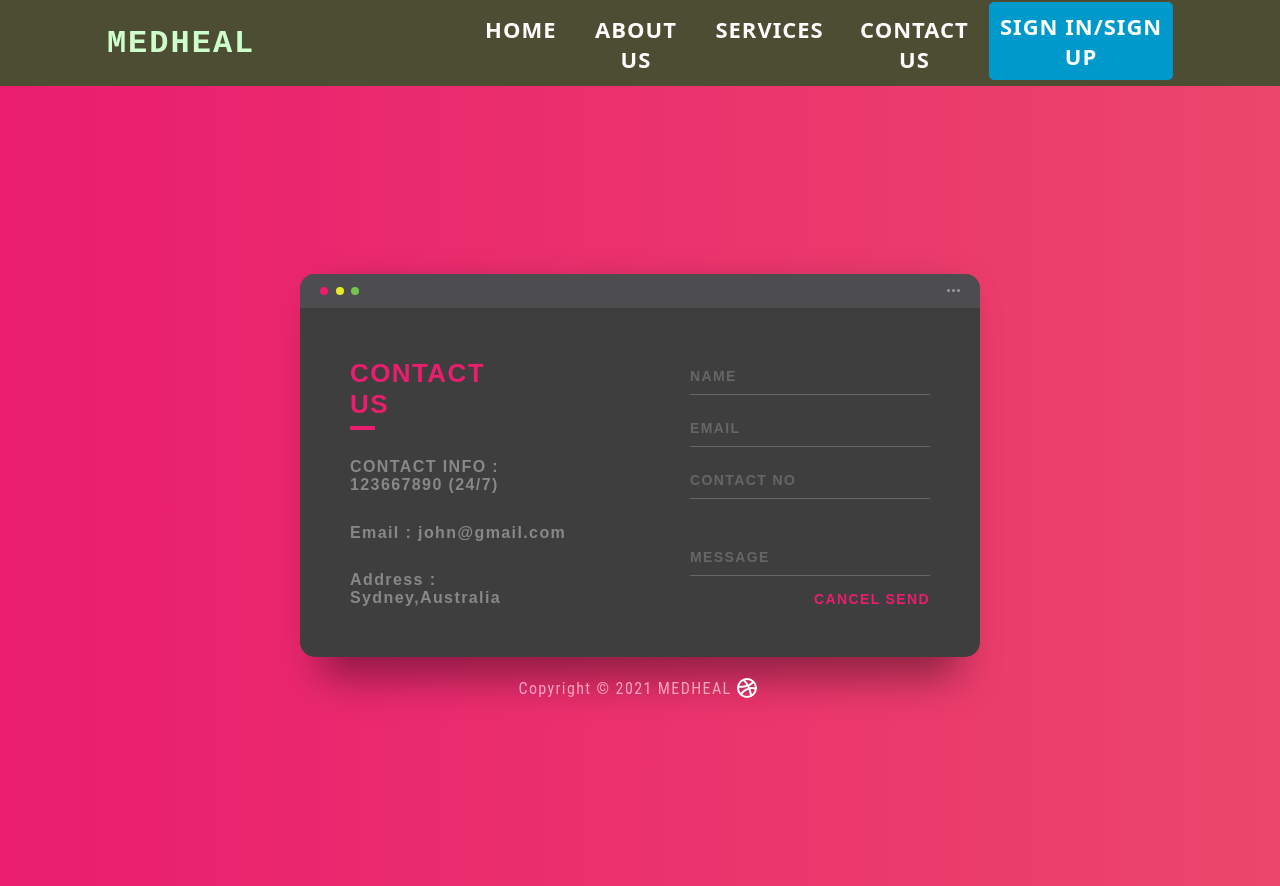
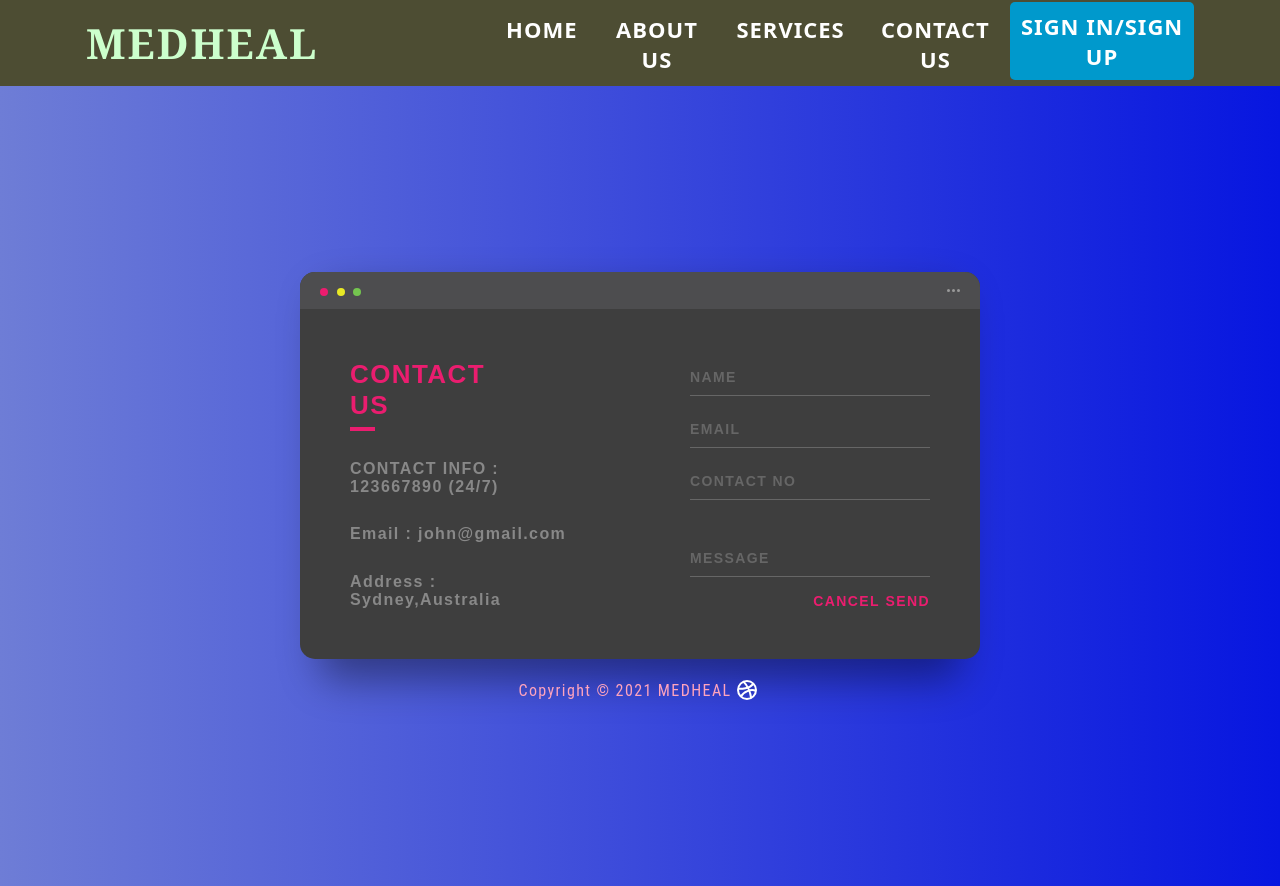
Before and after one commit to Rahkehs/HomeMedWebsite, a plain HTML site: page contact.html in a window 1280 px wide. Drawn offline with Linux system fonts and the light colour scheme.

Commit message:
commit2.0

```diff
--- a/contact.html
+++ b/contact.html
@@ -103,6 +103,15 @@
 </body>
 
 <style>
+h4{
+  font-family:Georgia, 'Times New Roman', Times, serif;
+  font-size: 1.3em;
+  font-style: bold;
+     transition: all;
+}
+
+
+
 
     body {
       background-image: url('contact.jpg');
@@ -113,13 +122,13 @@
 
 
 body {
-  background: linear-gradient(to right, #ea1d6f 0%, #eb466b 100%);
-  font-size: 12px;
+  background: linear-gradient(to right, #6e7dd6 0%, #0716e0 100%);
+  font-size: 15px;
 }
 
 body, button, input {
   font-family: 'Montserrat', sans-serif;
-  font-weight: 700;
+  font-weight: 600;
   letter-spacing: 1.4px;
 }
 
@@ -341,4 +350,4 @@ body, button, input {
     padding: 0;
   }
 }
-<style/>
+</style>
```
